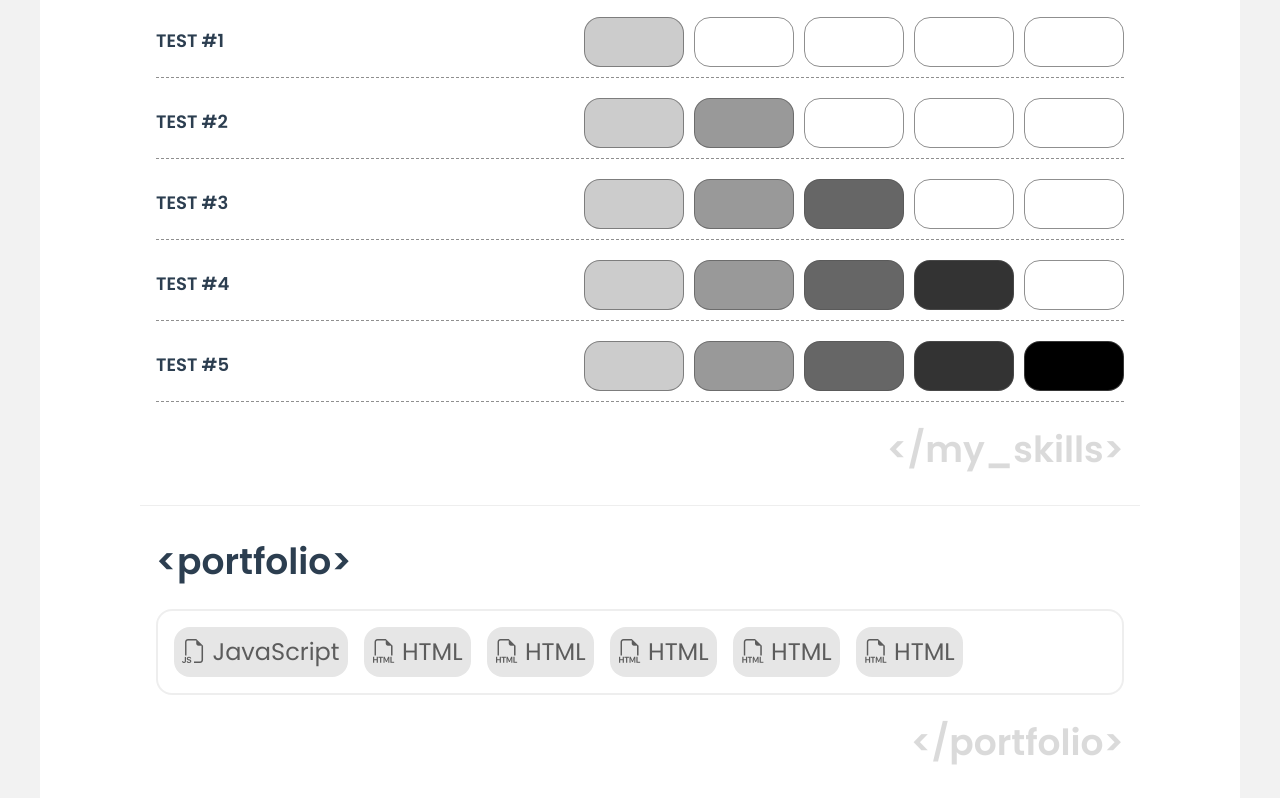
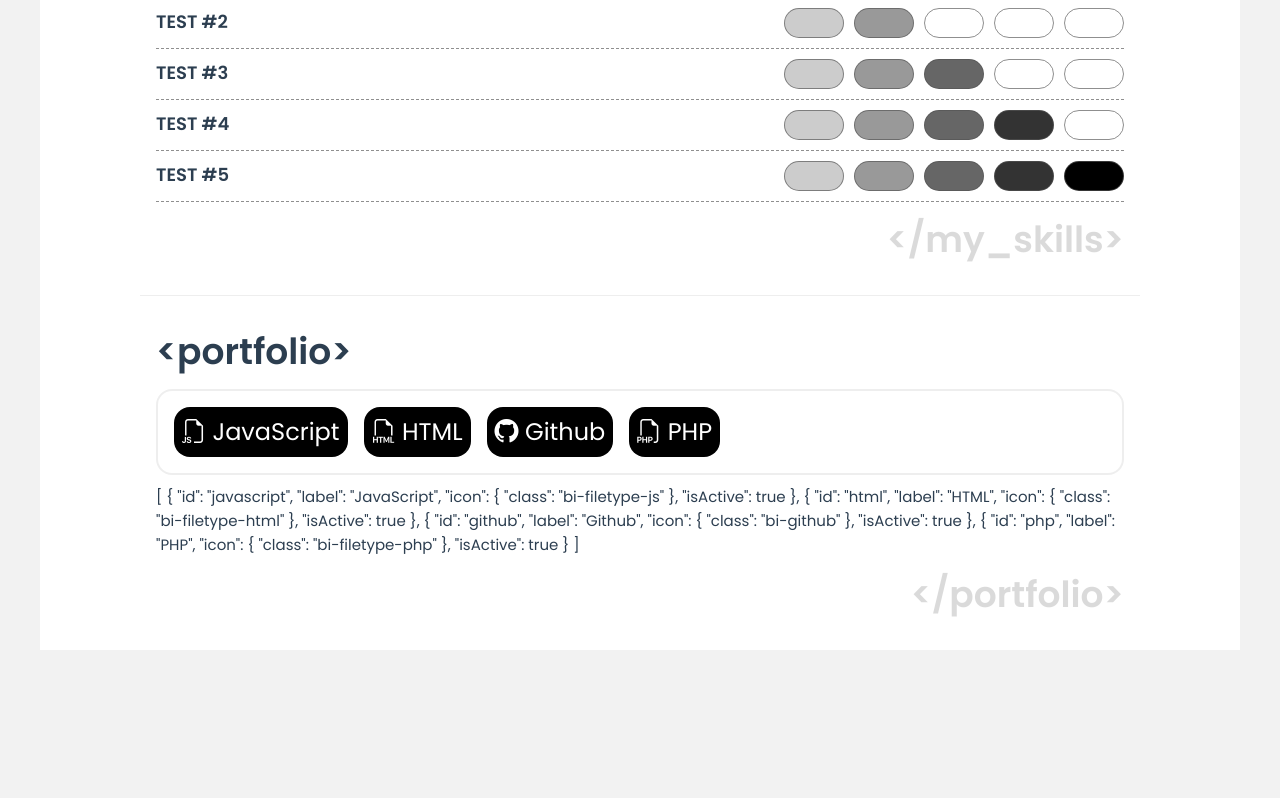
Before and after one commit to julianandreszb/portfolio-vue-3, a Vue app: page / in a window 1280 px wide. Shown: the part 949-1747 px from the top of the page. After the commit the page ends 1599 px from the top, so only its background shows below. Built offline with nearby package versions, Linux system fonts and the light colour scheme.

Commit message:
handle VTagFilter.vue isActive state + emit setActive|setInactive state

```diff
--- a/app.config.json
+++ b/app.config.json
@@ -29,6 +29,34 @@
         { "id": "test_4", "label": "TEST #4", "currentRating": 4, "maxRating": 5 },
         { "id": "test_5", "label": "TEST #5", "currentRating": 5, "maxRating": 5 }
       ]
+    },
+    "portfolio": {
+      "tags": [
+        {
+          "id": "javascript",
+          "label": "JavaScript",
+          "icon": { "class": "bi-filetype-js" },
+          "isActive" : true
+        },
+        {
+          "id": "html",
+          "label": "HTML",
+          "icon": { "class": "bi-filetype-html" },
+          "isActive" : true
+        },
+        {
+          "id": "github",
+          "label": "Github",
+          "icon": { "class": "bi-github" },
+          "isActive" : true
+        },
+        {
+          "id": "php",
+          "label": "PHP",
+          "icon": { "class": "bi-filetype-php" },
+          "isActive" : true
+        }
+      ]
     }
   }
 }
--- a/src/assets/sass/base/base.scss
+++ b/src/assets/sass/base/base.scss
@@ -64,7 +64,7 @@ body {
   transition: color 0.5s, background-color 0.5s;
   line-height: 1.6;
   font-family:  'Poppins', sans-serif;
-  font-size: 15px;
+  font-size: 1.5rem;
   text-rendering: optimizeLegibility;
   -webkit-font-smoothing: antialiased;
   -moz-osx-font-smoothing: grayscale;
--- a/src/components/VRatingBarItem.vue
+++ b/src/components/VRatingBarItem.vue
@@ -56,8 +56,8 @@ function getItemBackground(index: number, currentRating: number, maxRating: numb
     list-style: none;
 
     li {
-      width: 5rem;
-      height: 2.5rem;
+      width: 4rem;
+      height: 2rem;
       border-radius: 16px;
       border: 1px solid var(--color-border-dark);
     }
@@ -68,8 +68,8 @@ function getItemBackground(index: number, currentRating: number, maxRating: numb
   .rating-bar-line {
     ul {
       li {
-        width: 10rem;
-        height: 5rem;
+        width: 6rem;
+        height: 3rem;
       }
     }
   }
--- a/src/components/VSection.vue
+++ b/src/components/VSection.vue
@@ -52,7 +52,7 @@ function getHeaderTag(tagName: string, tagContent: string, isClosingTag = false)
   padding-inline: 1.6rem;
   background-color: var(--color-background);
   border-top: solid 1px var(--color-border-gray-light);
-  gap: 2rem; /* 3rem > phone */
+  gap: 1rem; /* 3rem > phone */
 
   //https://vuejs.org/api/sfc-css-features.html#scoped-css
 
--- a/src/components/VTag.vue
+++ b/src/components/VTag.vue
@@ -5,7 +5,7 @@ const props = defineProps<{ tag: ITag }>()
 </script>
 
 <template>
-  <span>
+  <span :class="{ active: props.tag.isActive }">
     <i
       v-if="props.tag?.icon?.class"
       :class="props.tag.icon.class"
@@ -31,6 +31,11 @@ span {
     cursor: pointer;
     background-color: #bbbbbb;
   }
+
+  &.active {
+    background-color: #000000;
+    color: #ffffff;
+  }
 }
 
 @include for-size(tablet-landscape-up) {
--- a/src/components/VTagFilter.vue
+++ b/src/components/VTagFilter.vue
@@ -1,13 +1,23 @@
 <script setup lang="ts">
-import type { ITag } from '@/utils/typeScriptDefinitions/ITag'
+import type { ITag, TagFilterOperation } from '@/utils/typeScriptDefinitions/ITag'
 import VTag from '@/components/VTag.vue'
 
 const props = defineProps<{ tags: Array<ITag> }>()
+
+const emit = defineEmits<{ (e: 'emitTagSelected', tag: TagFilterOperation): void }>() // OPTION #1
+//const emit = defineEmits<{ emitTagSelected: [tag: { id: string; action: string }] }>() // OPTION #2
+function handleTagClick(tag: ITag) {
+  if (tag.isActive) {
+    emit('emitTagSelected', { id: tag.id, action: 'setInactive' })
+  } else {
+    emit('emitTagSelected', { id: tag.id, action: 'setActive' })
+  }
+}
 </script>
 
 <template>
   <nav class="filter-section">
-    <VTag v-for="tag in props.tags" :tag="tag" :key="tag.id"></VTag>
+    <VTag v-for="tag in props.tags" :tag="tag" :key="tag.id" @click="handleTagClick(tag)"></VTag>
   </nav>
 </template>
 
--- a/src/components/blocks/VPortfolio.vue
+++ b/src/components/blocks/VPortfolio.vue
@@ -1,42 +1,33 @@
 <script setup lang="ts">
 import VTagFilter from '@/components/VTagFilter.vue'
+import appConfig from '../../../app.config.json'
+import { reactive } from 'vue'
+import type { ITag, TagFilterOperation } from '@/utils/typeScriptDefinitions/ITag'
+const { portfolio } = appConfig.sections
+
+const filteredTags = reactive(portfolio.tags)
+
+function handleTagSelected(tagOperation: TagFilterOperation) {
+  if (tagOperation.action === 'setActive') {
+    filteredTags.map((tag: ITag) => {
+      if (tag.id === tagOperation.id) {
+        tag.isActive = true
+      }
+    })
+  }
+  if (tagOperation.action === 'setInactive') {
+    filteredTags.map((tag: ITag) => {
+      if (tag.id === tagOperation.id) {
+        tag.isActive = false
+      }
+    })
+  }
+}
 </script>
 
 <template>
-  <VTagFilter
-    :tags="[
-      {
-        id: 'javascript',
-        label: 'JavaScript',
-        icon: { class: 'bi-filetype-js' }
-      },
-      {
-        id: 'html',
-        label: 'HTML',
-        icon: { class: 'bi-filetype-html' }
-      },
-      {
-        id: 'html',
-        label: 'HTML',
-        icon: { class: 'bi-filetype-html' }
-      },
-      {
-        id: 'html',
-        label: 'HTML',
-        icon: { class: 'bi-filetype-html' }
-      },
-      {
-        id: 'html',
-        label: 'HTML',
-        icon: { class: 'bi-filetype-html' }
-      },
-      {
-        id: 'html',
-        label: 'HTML',
-        icon: { class: 'bi-filetype-html' }
-      }
-    ]"
-  />
+  <VTagFilter :tags="filteredTags" @emitTagSelected="handleTagSelected" />
+  {{ filteredTags }}
 </template>
 
 <style scoped lang="scss"></style>
```
Also changed, not shown: src/components/TheNavBar.vue (+0 -20 lines), src/utils/typeScriptDefinitions/ITag.ts (+7 -1 lines).
